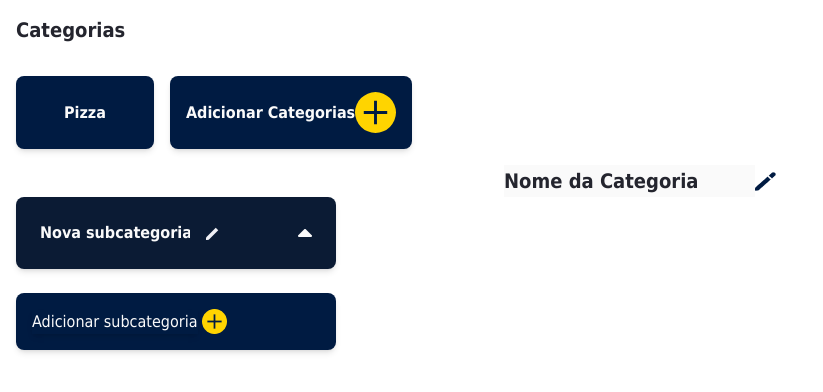
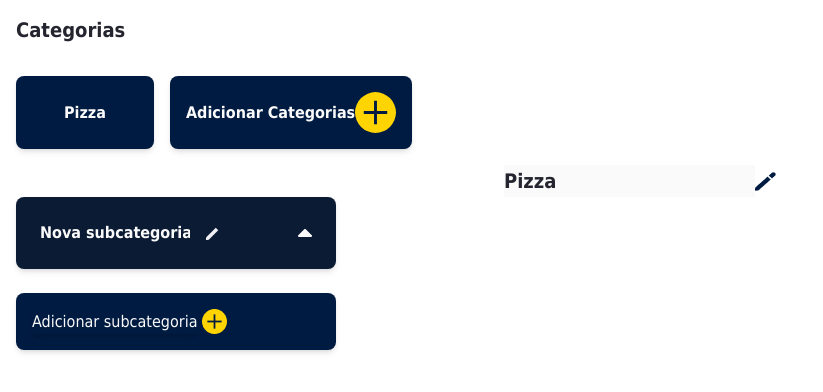
Before and after one commit to VINNE7/chefaofront, a React (Vite) app: page /menu in a window 1280 px wide. Shown: the top 392 px of the page, without its empty margins (0-823 px from the left). Built offline with nearby package versions, Linux system fonts and the light colour scheme.

Commit message:
adding states to Category

```diff
--- a/src/components/Category/index.tsx
+++ b/src/components/Category/index.tsx
@@ -27,10 +27,8 @@ export default function Category() {
       items: [{ name: "moda da casa", image: [], price: 0 }],
     },
   ]);
-  const [isEditable, setIsEditable] = useState(false);
-  const [editable, setEditable] = useState(false);
-  const [establishmentName, setEstablishmentName] =
-    useState("Nome da Categoria");
+  const [isCategoryEditable, setIsCategoryEditable] = useState(false);
+  const [isSubcategoryEditable, setIsSubcategoryEditable] = useState(false);
   const [establishmentSubcategory, setestablishmentSubcategory] = useState([
     { title: "Nova Subcategoria", id: Math.random() },
   ]);
@@ -85,26 +83,34 @@ export default function Category() {
         </button>
       </div>
       <div className="flex  justify-center ">
-        <input
-          className="text-raisinblack text-xl font-bold leading-8 "
-          type="text"
-          value={establishmentName}
-          onChange={(e: any) => setEstablishmentName(e.target.value)}
-          disabled={isEditable === false}
-        />
-        <button onClick={() => setIsEditable(!isEditable)}>
+        {subCategories.map((subCategory)=>
+          subCategory.categoryId == selectedCategoryNumber ? (
+            <input
+              className="text-raisinblack text-xl font-bold leading-8 "
+              type="text"
+              value={categories[0].name}
+              onChange={(e: any) => setSubCategories(categories.map((category)=> {
+                if(category.id === selectedCategoryNumber){
+                  return category.name = e.target.value
+                }
+              } ))}
+              disabled={isCategoryEditable === false}
+            />
+          ) : (<></>)
+        )}
+        <button onClick={() => setIsCategoryEditable(!isCategoryEditable)}>
           <img src={Edit} alt="" />
         </button>
       </div>
       <div className="pl-4">
-        {subCategories.map((subCategory, i) =>
+        {subCategories.map((subCategory) =>
           subCategory.categoryId == selectedCategoryNumber ? (
             <div className="bg-oxfordblue p-6 justify-between  rounded-lg shadow-md w-80 flex text-center mb-1 ">
               <div className="text-left flex gap-4 ">
                 <input
                   className="bg-oxfordblue font-bold w-[150px] text-base   leading-6 text-semiwhite"
                   type="text"
-                  disabled={editable === false}
+                  disabled={isSubcategoryEditable === false}
                   value={subCategory.name}
                   onChange={(e: any) =>
                     setestablishmentSubcategory(e.target.value)
--- a/src/routes/index.tsx
+++ b/src/routes/index.tsx
@@ -1,12 +1,12 @@
 import { Routes, Route, Link } from "react-router-dom";
 import { RequireAuth } from "../contexts/Auth/AuthLogin/RequireAuth";
-import FirstStablishmentSignup from "../pages/firstStablishmentSignup";
+// import FirstStablishmentSignup from "../pages/firstStablishmentSignup";
 import Home from "../pages/Homepage";
 import Login from "../pages/Login";
 import SecondStablishmentSignup from "../pages/SecondStablishmentSignup";
-import Signup from "../pages/Signup";
+import Signup from "../pages/signup";
 import SuccessfulRegistration from "../pages/SuccessfulRegistration";
-import MenuPage from "../pages/menu";
+import MenuPage from "../pages/Menu";
 
 export default function RoutesComponent() {
   return (
@@ -21,7 +21,7 @@ export default function RoutesComponent() {
       ></Route>
       <Route path="/login" element={<Login />}></Route>
       <Route path="/signup" element={<Signup />}></Route>
-      <Route path="/firstStablishmentSignup" element={<FirstStablishmentSignup />}></Route>
+      {/* <Route path="/firstStablishmentSignup" element={<FirstStablishmentSignup />}></Route> */}
       <Route path="/secondStablishmentSignup" element={<SecondStablishmentSignup />}></Route>
       <Route path="/successfulRegistration" element={<SuccessfulRegistration />}></Route>
       <Route path="/menu" element={<MenuPage />}></Route>
```
